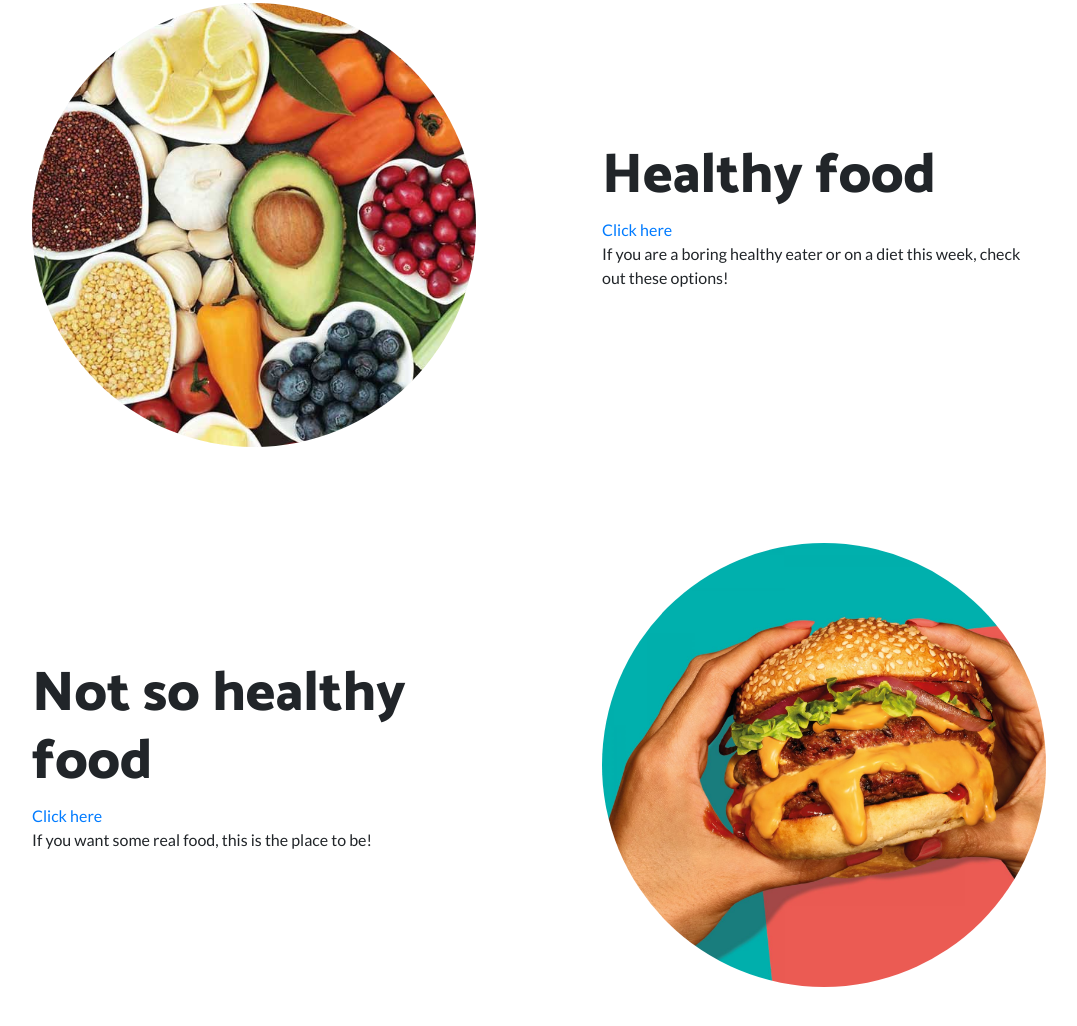
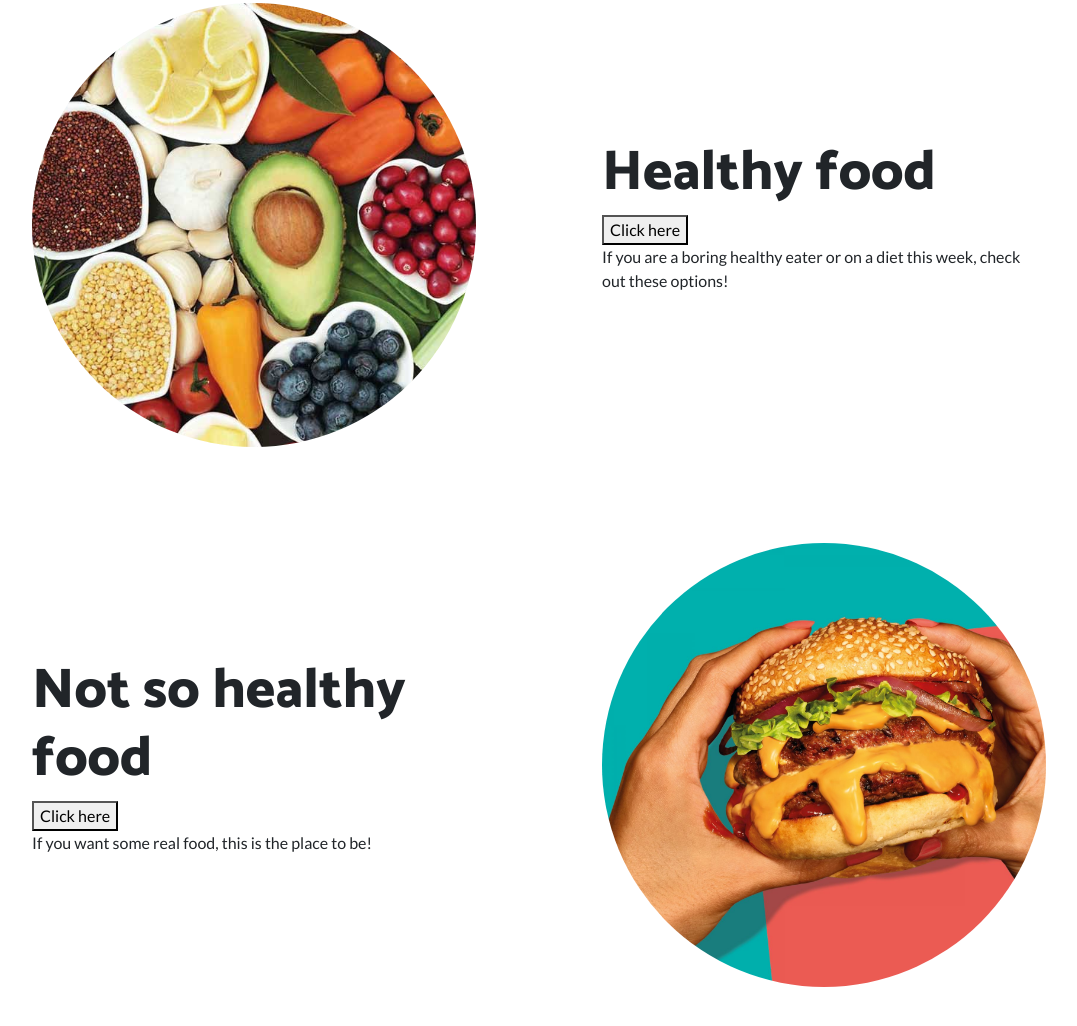
Before and after one commit to alino4kad/food_confusion, a website: page index.html in a window 1280 px wide. Shown: the part 1483-2509 px from the top of the page, without its empty margins (101-1178 px from the left). Drawn offline with Linux system fonts and the light colour scheme.

Commit message:
more buttons

```diff
--- a/index.html
+++ b/index.html
@@ -91,8 +91,8 @@
         </div>
         <div class="col-lg-6">
           <div class="p-5">
-            <h2 class="display-4"><a name="exactline">Healthy food</a></h2>
-            <a href="#exactline">Click here</a>
+            <h2 class="display-4">Healthy food</a></h2>
+            <button onclick="alert('Hi there!\nThis page is coming soon :)')">Click here</button>
             <p>If you are a boring healthy eater or on a diet this week, check out these options!</p>
           </div>
         </div>
@@ -110,8 +110,8 @@
         </div>
         <div class="col-lg-6 order-lg-1">
           <div class="p-5">
-            <h2 class="display-4"><a name="exactline">Not so healthy food</a></h2>
-            <a href="#exactline">Click here</a>
+            <h2 class="display-4">Not so healthy food</a></h2>
+            <button onclick="alert('Hi there!\nThis page is coming soon :)')">Click here</button>
             <p>If you want some real food, this is the place to be!</p>
           </div>
         </div>
```
